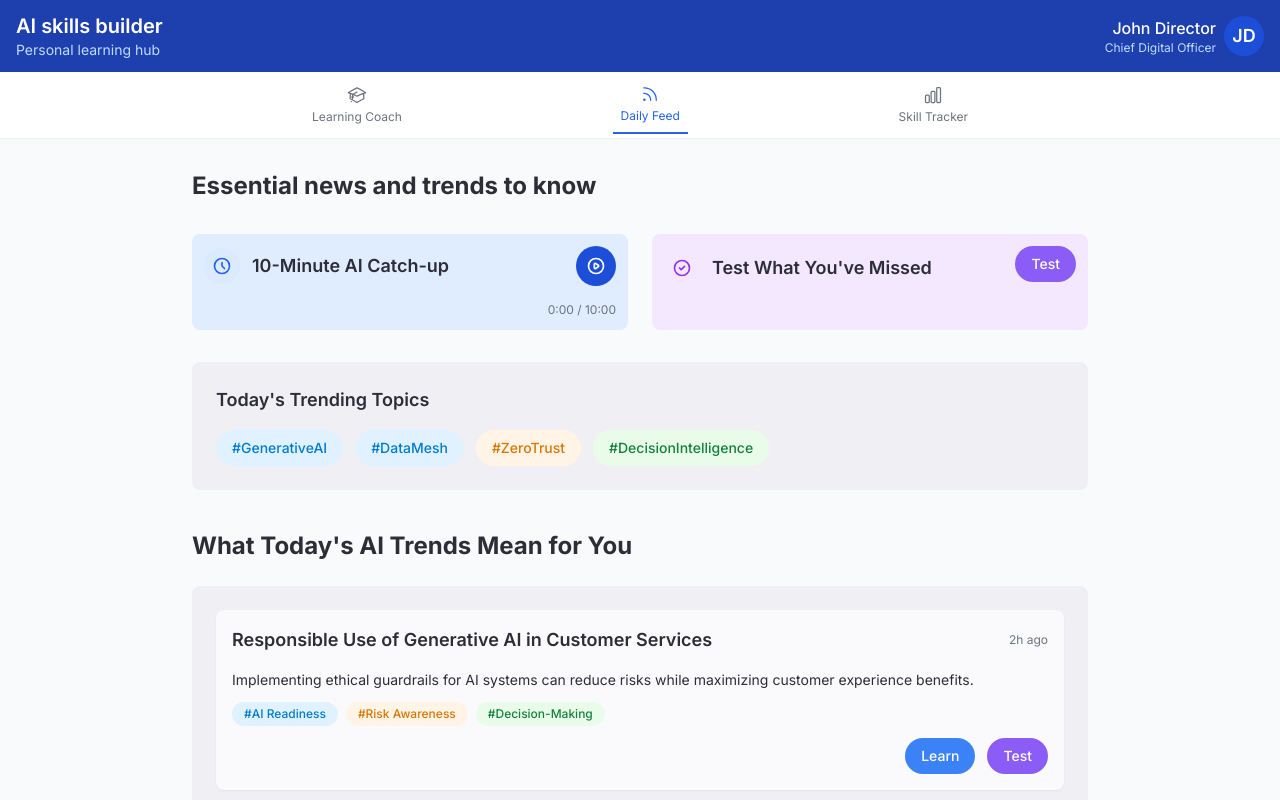
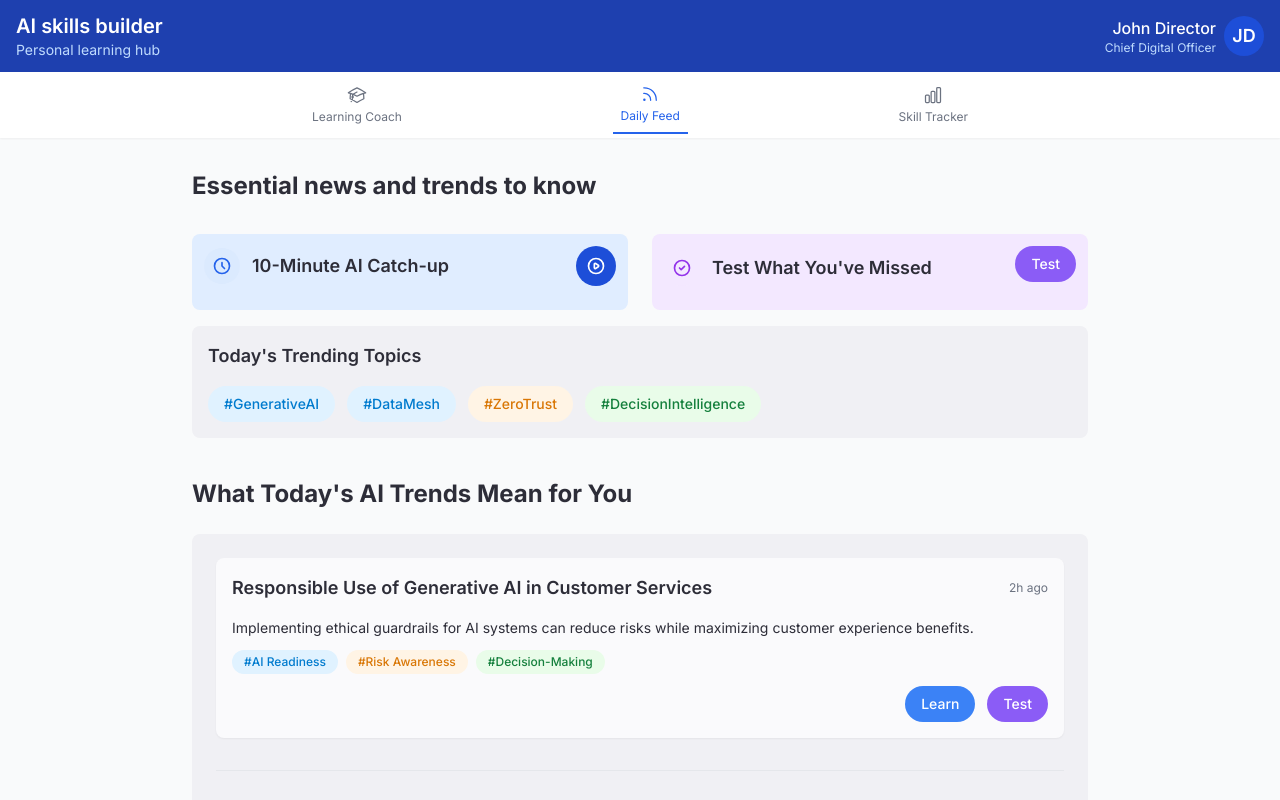
Before and after one commit to danr75/Test2Rapid, a Next.js app: page /daily-feed in a window 1280 px wide. Shown: the top 800 px of the page. Built offline with nearby package versions, Linux system fonts and the light colour scheme.

Commit message:
Update daily feed UI: remove timer from catch-up tile, reduce tile spacing, and adjust trending topics height

```diff
--- a/src/pages/daily-feed.tsx
+++ b/src/pages/daily-feed.tsx
@@ -77,7 +77,7 @@ const DailyFeedPage: React.FC = () => {
             </div>
 
             {/* Quick Learning Tools - 10-Min Catch-up and Knowledge Test */}
-            <div className="grid grid-cols-1 md:grid-cols-2 gap-6 mb-8">
+            <div className="grid grid-cols-1 md:grid-cols-2 gap-6 mb-4">
               {/* 10-Minute AI Catch-up */}
               <div style={{backgroundColor: '#E0EDFF'}} className="bg-blue-50 rounded-lg p-3 flex flex-col">
                 <div className="flex items-center mb-2 justify-between">
@@ -106,10 +106,6 @@ const DailyFeedPage: React.FC = () => {
                       </svg>
                     )}
                   </button>
-                </div>
-
-                <div className="mt-2 text-xs text-right" style={{color: '#6B7280'}}>
-                  <span>{formatTime(currentTime)} / {formatTime(duration)}</span>
                 </div>
 
                 {/* Hidden audio element */}
@@ -147,7 +143,7 @@ const DailyFeedPage: React.FC = () => {
             </div>
 
             {/* Today's Trending Topics */}
-            <div style={{backgroundColor: '#F0F0F4'}} className="mb-10 w-full p-6 rounded-lg">
+            <div style={{backgroundColor: '#F0F0F4'}} className="mb-10 w-full p-4 rounded-lg">
               <h2 className="font-semibold text-lg mb-4" style={{color: '#2D2D38'}}>Today's Trending Topics</h2>
               <div className="flex flex-wrap gap-3 mt-3">
                 <button style={{backgroundColor: '#E0F2FF', color: '#007BCE'}} className="hover:opacity-80 px-4 py-2 rounded-full text-sm font-medium transition-colors">#GenerativeAI</button>
```
